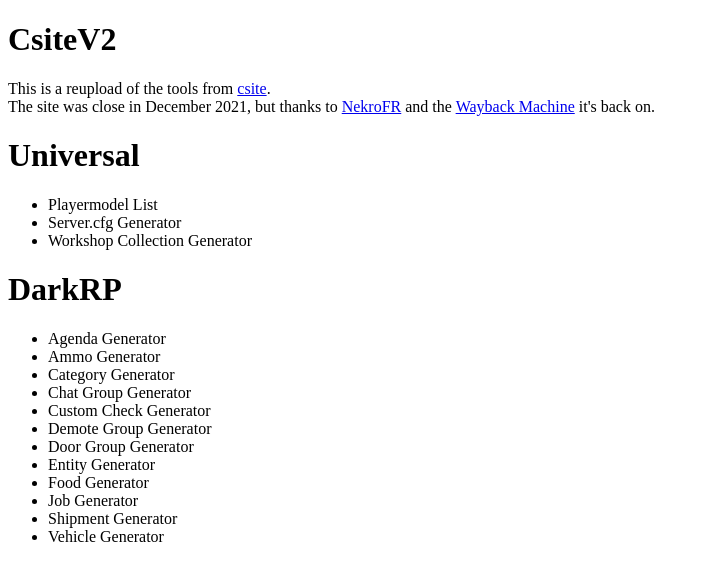
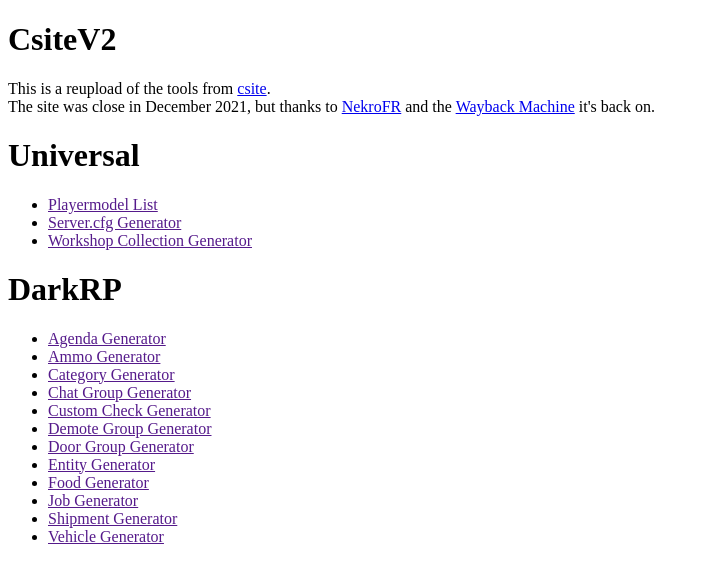
Before and after one commit to NeKroFR/cSiteV2, a plain HTML site: page index.html in a window 1280 px wide. Shown: the whole page, without its empty margins (0-709 px from the left). Drawn offline with Linux system fonts and the light colour scheme.

Commit message:
Update index.html

```diff
--- a/index.html
+++ b/index.html
@@ -9,30 +9,30 @@
     </head>
 	<body>
         <h1>CsiteV2</h1>
-        <p>This is a reupload of the tools from <a href="https://csite.io/">csite</a>.<br>The site was close in December 2021, but thanks to <a href="https://github.com/NeKroFR">NekroFR</a> and the <a href="https://web.archive.org/">Wayback Machine</a> it's back on.<br></p>
+        <p>This is a reupload of the tools from <a href="https://csite.io/" target="_blank">csite</a>.<br>The site was close in December 2021, but thanks to <a href="https://github.com/NeKroFR" target="_blank">NekroFR</a> and the <a href="https://web.archive.org/" target="_blank">Wayback Machine</a> it's back on.<br></p>
         <div>
             <h1>Universal</h1>
             <ul>
-                <li>Playermodel List</li>
-                <li>Server.cfg Generator</li>
-                <li>Workshop Collection Generator</li>
+                <li><a href ="">Playermodel List</a></li>
+                <li><a href ="">Server.cfg Generator</a></li>
+                <li><a href ="">Workshop Collection Generator</a></li>
             </ul>
         </div>
         <div>
             <h1>DarkRP</h1>
             <ul>
-                <li>Agenda Generator</li>
-                <li>Ammo Generator</li>
-                <li>Category Generator</li>
-                <li>Chat Group Generator</li>
-                <li>Custom Check Generator</li>
-                <li>Demote Group Generator</li>
-                <li>Door Group Generator</li>
-                <li>Entity Generator</li>
-                <li>Food Generator</li>
-                <li>Job Generator</li>
-                <li>Shipment Generator</li>
-                <li>Vehicle Generator</li>
+                <li><a href ="">Agenda Generator</a></li>
+                <li><a href ="">Ammo Generator</a></li>
+                <li><a href ="">Category Generator</a></li>
+                <li><a href ="">Chat Group Generator</a></li>
+                <li><a href ="">Custom Check Generator</a></li>
+                <li><a href ="">Demote Group Generator</a></li>
+                <li><a href ="">Door Group Generator</a></li>
+                <li><a href ="">Entity Generator</a></li>
+                <li><a href ="">Food Generator</a></li>
+                <li><a href ="">Job Generator</a></li>
+                <li><a href ="">Shipment Generator</a></li>
+                <li><a href ="">Vehicle Generator</a></li>
             </ul>
         </div>
 </body>
```
